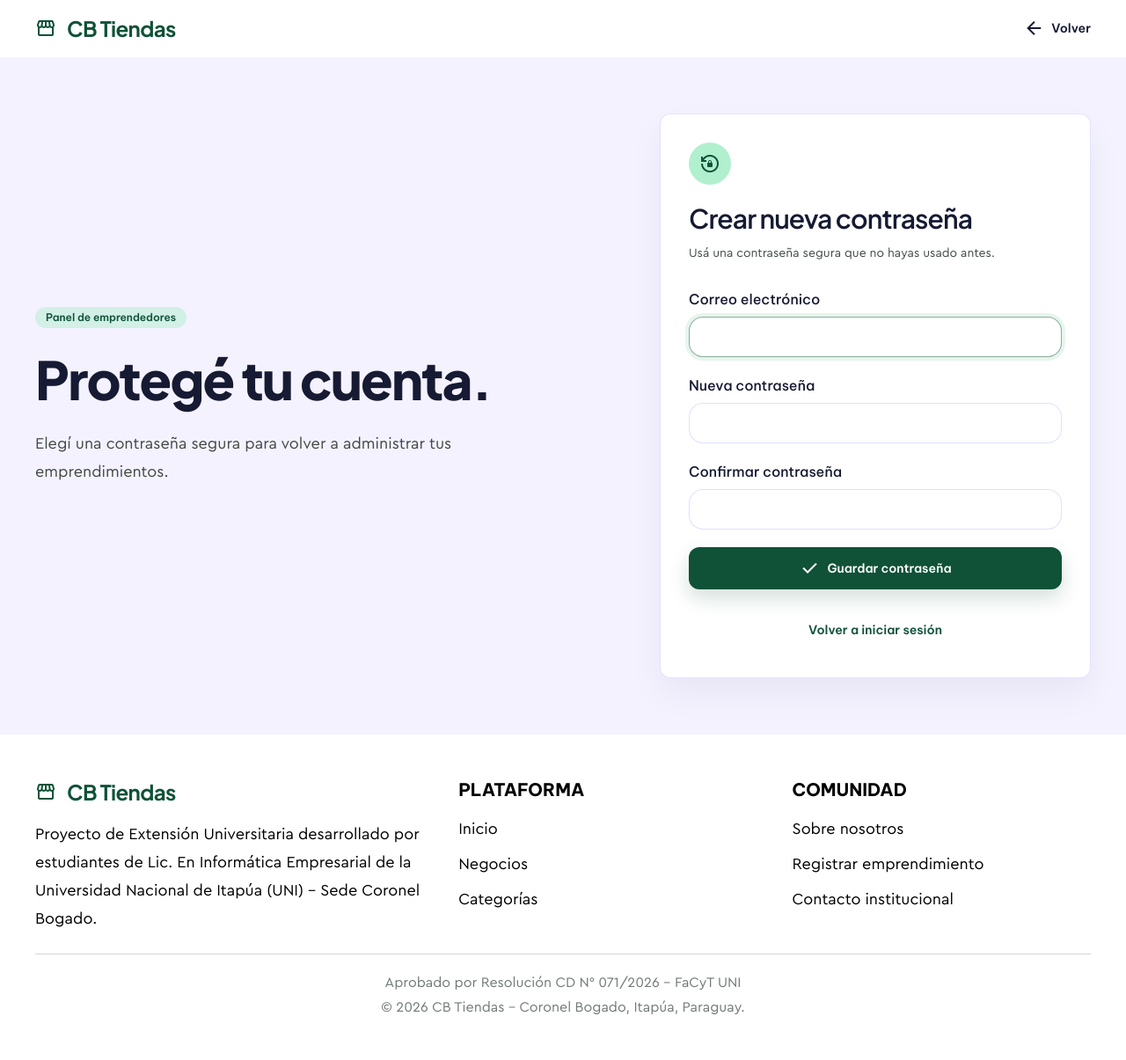
After one commit to Fredy452/cb-tiendas, a Laravel app: page /restablecer-contrasena/1 in a window 1280 px wide. The commit adds this page. Shown: the whole page at 88% size. Run offline with Laravel 12, Linux system fonts and the light colour scheme; style sheets or scripts are compiled from the project's sources; some libraries are stand-ins or nearby versions; some web fonts are replaced.

Commit message:
feat: agrega funcionalidad de restablecimiento de contraseña con notificaciones y vistas correspondientes

```diff
--- a/app/Http/Controllers/EntrepreneurAuthController.php
+++ b/app/Http/Controllers/EntrepreneurAuthController.php
@@ -4,12 +4,14 @@ namespace App\Http\Controllers;
 
 use App\Models\Store;
 use App\Models\User;
+use Illuminate\Auth\Events\PasswordReset;
 use Illuminate\Auth\Events\Registered;
 use Illuminate\Foundation\Auth\EmailVerificationRequest;
 use Illuminate\Http\RedirectResponse;
 use Illuminate\Http\Request;
 use Illuminate\Support\Facades\Auth;
 use Illuminate\Support\Facades\DB;
+use Illuminate\Support\Facades\Password as PasswordBroker;
 use Illuminate\Support\Facades\RateLimiter;
 use Illuminate\Support\Str;
 use Illuminate\Validation\Rules\Password;
@@ -26,6 +28,82 @@ class EntrepreneurAuthController extends Controller
         }
 
         return view('auth.login');
+    }
+
+    public function showPasswordResetRequest(): View|RedirectResponse
+    {
+        if (Auth::check()) {
+            return $this->authenticatedRedirect(Auth::user());
+        }
+
+        return view('auth.forgot-password');
+    }
+
+    public function sendPasswordResetLink(Request $request): RedirectResponse
+    {
+        $request->validate([
+            'email' => ['required', 'email'],
+        ], [
+            'email.required' => 'El correo electrónico es obligatorio.',
+            'email.email' => 'El correo electrónico no es válido.',
+        ]);
+
+        PasswordBroker::sendResetLink(['email' => Str::lower($request->input('email'))]);
+
+        return back()->with('status', 'Si existe una cuenta asociada a ese correo, recibirás un enlace para restablecer tu contraseña.');
+    }
+
+    public function showPasswordResetForm(Request $request, string $token): View|RedirectResponse
+    {
+        if (Auth::check()) {
+            return $this->authenticatedRedirect(Auth::user());
+        }
+
+        return view('auth.reset-password', [
+            'token' => $token,
+            'email' => $request->query('email'),
+        ]);
+    }
+
+    public function resetPassword(Request $request): RedirectResponse
+    {
+        $credentials = $request->validate([
+            'token' => ['required'],
+            'email' => ['required', 'email'],
+            'password' => ['required', 'confirmed', Password::defaults()],
+        ], [
+            'email.required' => 'El correo electrónico es obligatorio.',
+            'email.email' => 'El correo electrónico no es válido.',
+            'password.required' => 'La contraseña es obligatoria.',
+            'password.confirmed' => 'La confirmación de la contraseña no coincide.',
+            'password.min' => 'La contraseña debe tener al menos :min caracteres.',
+            'password.letters' => 'La contraseña debe incluir al menos una letra.',
+            'password.mixed' => 'La contraseña debe incluir letras mayúsculas y minúsculas.',
+            'password.numbers' => 'La contraseña debe incluir al menos un número.',
+            'password.symbols' => 'La contraseña debe incluir al menos un símbolo.',
+            'password.uncompromised' => 'La contraseña es demasiado común. Elegí otra.',
+        ]);
+        $credentials['email'] = Str::lower($credentials['email']);
+
+        $status = PasswordBroker::reset(
+            $credentials,
+            function (User $user, string $password): void {
+                $user->forceFill([
+                    'password' => $password,
+                    'remember_token' => Str::random(60),
+                ])->save();
+
+                event(new PasswordReset($user));
+            },
+        );
+
+        if ($status === PasswordBroker::PASSWORD_RESET) {
+            return to_route('login')->with('status', 'Tu contraseña se restableció correctamente. Ya podés iniciar sesión.');
+        }
+
+        return back()
+            ->withInput($request->only('email'))
+            ->withErrors(['email' => 'El enlace para restablecer la contraseña no es válido o venció. Solicitá uno nuevo.']);
     }
 
     public function login(Request $request): RedirectResponse
--- a/app/Models/User.php
+++ b/app/Models/User.php
@@ -3,6 +3,7 @@
 namespace App\Models;
 
 use App\Notifications\VerifyEntrepreneurEmail;
+use App\Notifications\ResetEntrepreneurPassword;
 use Illuminate\Contracts\Auth\MustVerifyEmail;
 use Illuminate\Database\Eloquent\Attributes\Fillable;
 use Illuminate\Database\Eloquent\Attributes\Hidden;
@@ -46,6 +47,11 @@ class User extends Authenticatable implements FilamentUser, MustVerifyEmail
         $this->notify(new VerifyEntrepreneurEmail);
     }
 
+    public function sendPasswordResetNotification($token)
+    {
+        $this->notify(new ResetEntrepreneurPassword($token));
+    }
+
     /**
      * Get the filament access panel
      * @return string
--- a/resources/views/auth/login.blade.php
+++ b/resources/views/auth/login.blade.php
@@ -40,7 +40,7 @@
                     <div>
                         <div class="mb-2 flex items-center justify-between gap-3">
                             <label for="password" class="font-medium text-(--cb-text)">Contraseña</label>
-                            <a href="{{ route('filament.admin.auth.password-reset.request') }}" class="text-sm font-semibold text-(--cb-primary) hover:underline">¿La olvidaste?</a>
+                            <a href="{{ route('password.request') }}" class="min-h-11 inline-flex items-center text-sm font-semibold text-(--cb-primary) hover:underline">¿La olvidaste?</a>
                         </div>
                         <div class="relative">
                             <input id="password" name="password" type="password" class="cb-input tracking-widest" autocomplete="current-password" required aria-invalid="{{ $errors->has('password') ? 'true' : 'false' }}">
--- /dev/null
+++ b/resources/views/auth/reset-password.blade.php
@@ -0,0 +1,62 @@
+@extends('layouts.public')
+
+@section('title', 'Elegir nueva contraseña | CB Tiendas')
+@section('meta_description', 'Elegí una nueva contraseña para tu cuenta de CB Tiendas.')
+@section('nav_variant', 'minimal')
+
+@section('content')
+    <section class="min-h-[calc(100dvh-5rem)] bg-(--cb-surface-soft) py-10 sm:py-16">
+        <div class="cb-shell grid items-center gap-10 lg:grid-cols-[minmax(0,0.9fr)_minmax(24rem,0.7fr)] lg:gap-20">
+            <div class="order-2 max-w-xl lg:order-1">
+                <span class="cb-pill">Panel de emprendedores</span>
+                <h1 class="cb-display mt-5 text-(--cb-text)">Protegé tu cuenta.</h1>
+                <p class="mt-5 text-lg leading-8 text-(--cb-muted)">
+                    Elegí una contraseña segura para volver a administrar tus emprendimientos.
+                </p>
+            </div>
+
+            <div class="cb-panel order-1 p-6 sm:p-8 lg:order-2">
+                <div class="flex h-12 w-12 items-center justify-center rounded-full bg-(--cb-primary-soft) text-(--cb-primary)">
+                    <span class="material-symbols-outlined" aria-hidden="true">lock_reset</span>
+                </div>
+                <h2 class="cb-subheading mt-5 text-(--cb-text)">Crear nueva contraseña</h2>
+                <p class="mt-2 text-sm leading-6 text-(--cb-muted)">Usá una contraseña segura que no hayas usado antes.</p>
+
+                <form action="{{ route('password.update') }}" method="POST" class="mt-7 space-y-5">
+                    @csrf
+                    <input type="hidden" name="token" value="{{ $token }}">
+
+                    <div>
+                        <label for="email" class="mb-2 block font-medium text-(--cb-text)">Correo electrónico</label>
+                        <input id="email" name="email" type="email" value="{{ old('email', $email) }}" class="cb-input" autocomplete="email" inputmode="email" required autofocus aria-invalid="{{ $errors->has('email') ? 'true' : 'false' }}">
+                        @error('email')
+                            <p class="cb-field-error">{{ $message }}</p>
+                        @enderror
+                    </div>
+
+                    <div>
+                        <label for="password" class="mb-2 block font-medium text-(--cb-text)">Nueva contraseña</label>
+                        <input id="password" name="password" type="password" class="cb-input" autocomplete="new-password" required aria-invalid="{{ $errors->has('password') ? 'true' : 'false' }}">
+                        @error('password')
+                            <p class="cb-field-error">{{ $message }}</p>
+                        @enderror
+                    </div>
+
+                    <div>
+                        <label for="password_confirmation" class="mb-2 block font-medium text-(--cb-text)">Confirmar contraseña</label>
+                        <input id="password_confirmation" name="password_confirmation" type="password" class="cb-input" autocomplete="new-password" required>
+                    </div>
+
+                    <button type="submit" class="cb-button-primary min-h-12 w-full">
+                        <span class="material-symbols-outlined text-[20px]" aria-hidden="true">check</span>
+                        Guardar contraseña
+                    </button>
+                </form>
+
+                <p class="mt-6 text-center text-sm text-(--cb-muted)">
+                    <a href="{{ route('login') }}" class="min-h-11 inline-flex items-center font-semibold text-(--cb-primary) hover:underline">Volver a iniciar sesión</a>
+                </p>
+            </div>
+        </div>
+    </section>
+@endsection
--- a/routes/web.php
+++ b/routes/web.php
@@ -11,6 +11,12 @@ Route::get('/', [TiendaController::class, 'home'])->name('home');
 Route::middleware('guest')->group(function () {
 	Route::get('/iniciar-sesion', [EntrepreneurAuthController::class, 'showLogin'])->name('login');
 	Route::post('/iniciar-sesion', [EntrepreneurAuthController::class, 'login'])->name('login.store');
+	Route::get('/recuperar-contrasena', [EntrepreneurAuthController::class, 'showPasswordResetRequest'])->name('password.request');
+	Route::post('/recuperar-contrasena', [EntrepreneurAuthController::class, 'sendPasswordResetLink'])
+		->middleware('throttle:6,1')
+		->name('password.email');
+	Route::get('/restablecer-contrasena/{token}', [EntrepreneurAuthController::class, 'showPasswordResetForm'])->name('password.reset');
+	Route::post('/restablecer-contrasena', [EntrepreneurAuthController::class, 'resetPassword'])->name('password.update');
 	Route::get('/registro-emprendedor', [EntrepreneurAuthController::class, 'showRegister'])->name('register');
 	Route::post('/registro-emprendedor', [EntrepreneurAuthController::class, 'register'])
 		->middleware('throttle:5,1')
```
Also changed, not shown: app/Notifications/ResetEntrepreneurPassword.php (added, +20 -0 lines), resources/views/auth/forgot-password.blade.php (added, +48 -0 lines), tests/Feature/EntrepreneurAccountTest.php (+40 -0 lines), tests/Unit/StoreTest.php (added, +32 -0 lines).
